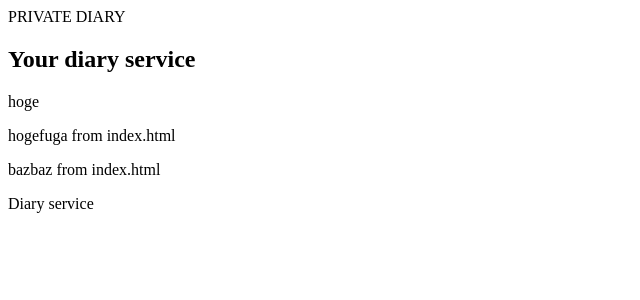
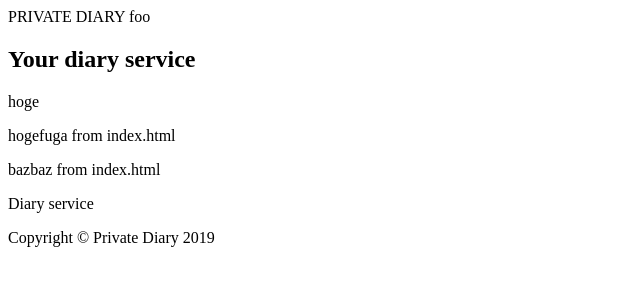
Before and after one commit to Rindrics/mydjango, a Django app: template diary/templates/index.html in a window 1280 px wide. Shown: the top 300 px of the page, without its empty margins (0-640 px from the left). Run offline with Django 3.2, Linux system fonts and the light colour scheme; the template is opened without the code that fills it, so the values that code supplies are empty.

Commit message:
:poop: Create basic structure

```diff
--- a/diary/templates/base.html
+++ b/diary/templates/base.html
@@ -25,14 +25,24 @@
   <body>
     <div id="wrapper">
       <!-- Navigation -->
+      <nav>
       <div class="container">
-        <div class="collapse navbar-collapse" id="navbarResponsive">
-        </div>
+        <div class="collapse navbar-collapse" id="navbarResponsive"> </div>
       </div>
-    PRIVATE DIARY
+      </nav>
+    PRIVATE DIARY foo
     </div>
     {% block header%}{% endblock %}
     hoge
     {% block contents %}{% endblock %}
+
+    <!-- Footer -->
+    <footer>
+      <div>
+        <p>Copyright &copy; Private Diary 2019</p>
+      </div>
+      <!-- /.container -->
+    </footer>
+    <!-- Bootstrap core JavaScript -->
   </body>
 </html>
--- a/diary/templates/index.html
+++ b/diary/templates/index.html
@@ -2,12 +2,15 @@
 
 {% load static %}
 
-{% block title %}From index.html{% endblock %}
+{% block title %}Web 上にあなた専用の日記ページを保存できるサービス | Private Diary{% endblock %}
+
 {% block header%}
+
 <header class="mathhead text-center text-wthite">
   <h2>Your diary service</h2>
 </header>
 {% endblock %}
+
 {% block contents %}
 <section>
   <p>hogefuga from index.html</p>
```
